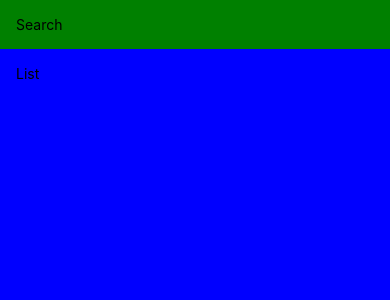
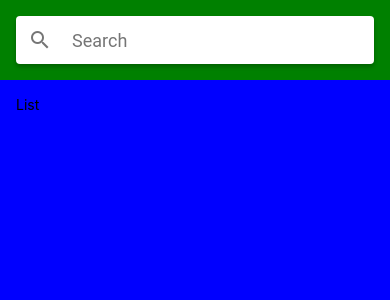
Before and after one commit to avi-kasliwal/Swimato, a React Native app: screen / in a window 390 px wide. Shown: the top 300 px of the page. Built offline with nearby package versions, Linux system fonts and the light colour scheme.

Commit message:
SearchBar using react-native-paper

```diff
--- a/App.js
+++ b/App.js
@@ -6,12 +6,13 @@
   Text,
   View,
 } from "react-native";
+import { Searchbar } from "react-native-paper";
 
 export default function App() {
   return (
     <SafeAreaView style={styles.container}>
       <View style={styles.search}>
-        <Text>Search</Text>
+        <Searchbar placeholder="Search" />
       </View>
       <View style={styles.list}>
         <Text>List</Text>
--- a/package.json
+++ b/package.json
@@ -15,6 +15,7 @@
     "react": "17.0.2",
     "react-dom": "17.0.2",
     "react-native": "0.68.2",
+    "react-native-paper": "^4.12.3",
     "react-native-web": "0.17.7"
   },
   "devDependencies": {
```
Also changed, not shown: 1 other file (tests, documents, lock files or other folders).
